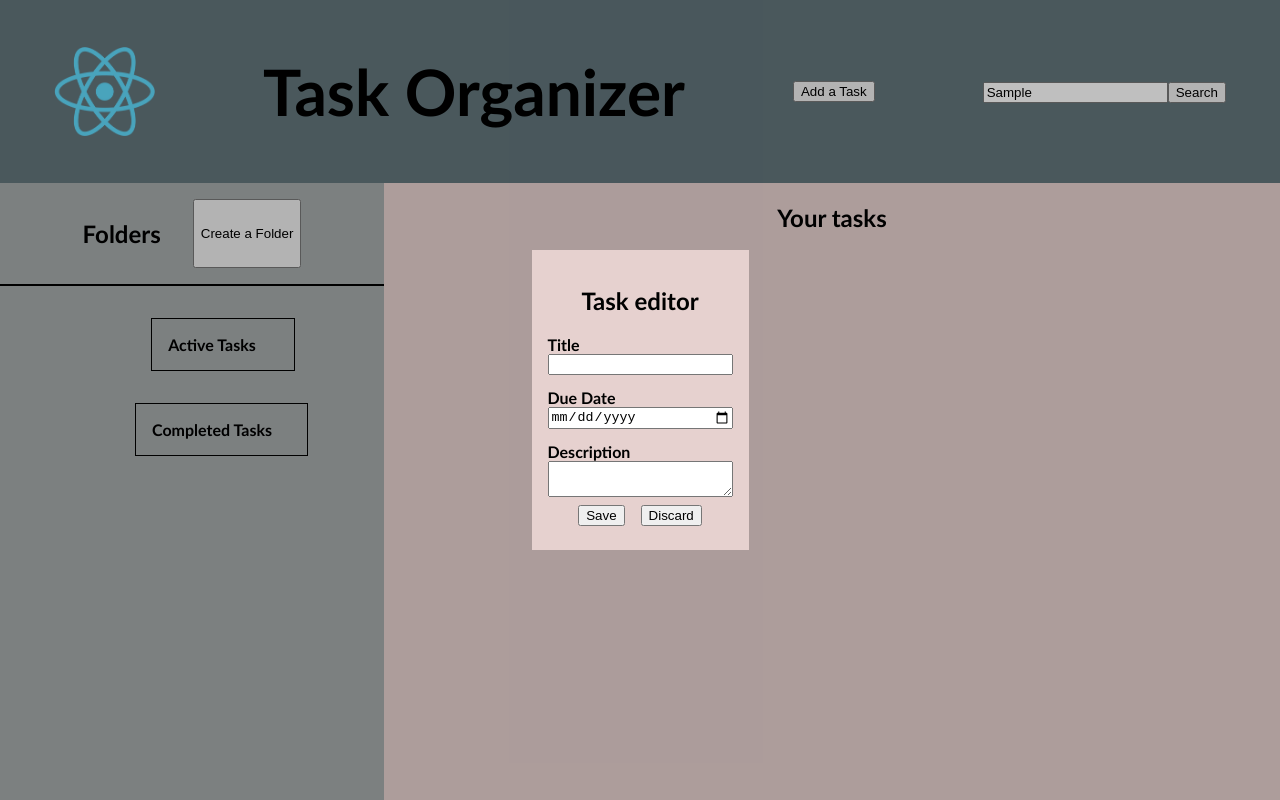
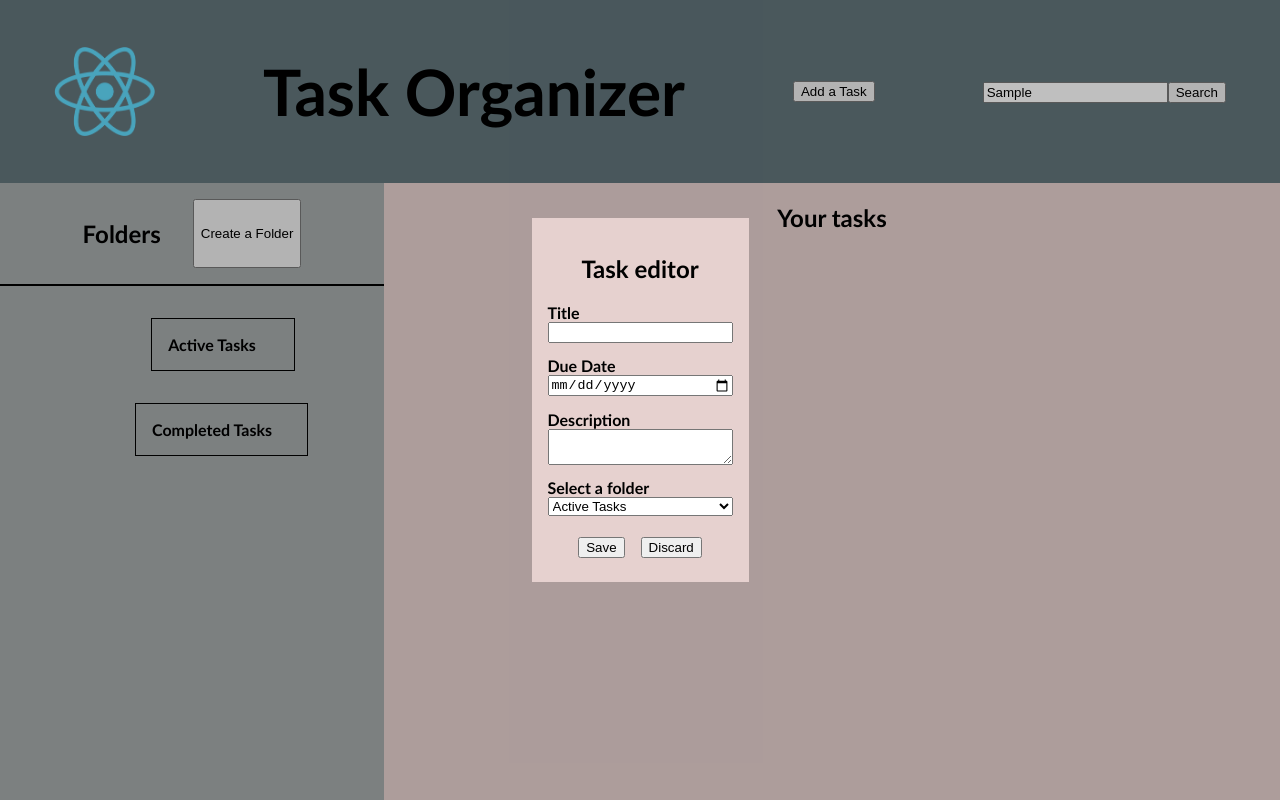
Before and after one commit to napolitanj/to-do-list-react, a React (Vite) app: page / in a window 1280 px wide. Both pictures are taken after typing "Sample" into the empty fields and a click on the button "Add a Task". Shown: the top 800 px of the page. Built offline with nearby package versions, Linux system fonts and the light colour scheme.

Commit message:
add folders dropdown selection to editor and some styles.

```diff
--- a/src/components/TaskEditor.tsx
+++ b/src/components/TaskEditor.tsx
@@ -3,6 +3,7 @@ import { useState } from "react";
 
 interface Props {
   onClick: () => void;
+  folders: [];
   updateTasks: (newTask: {
     title: string;
     description: string;
@@ -10,15 +11,22 @@ interface Props {
   }) => void;
 }
 
-const TaskEditor = ({ onClick, updateTasks }: Props) => {
+const TaskEditor = ({ onClick, updateTasks, folders }: Props) => {
   const [title, setTitle] = useState("");
   const [description, setDescription] = useState("");
   const [date, setDate] = useState("");
+  const [folder, setFolder] = useState([]);
 
   const handleSave = () => {
     const newTask = { title, description, date };
     updateTasks(newTask);
     onClick();
+  };
+
+  const listFolders = (folders) => {
+    return folders
+      .filter((folder) => folder.title !== "Completed Tasks")
+      .map((folder) => <option key={folder.title}>{folder.title}</option>);
   };
 
   return (
@@ -49,6 +57,10 @@ const TaskEditor = ({ onClick, updateTasks }: Props) => {
               value={description}
               onChange={(e) => setDescription(e.target.value)}
             ></textarea>
+            <label>
+              <strong>Select a folder</strong>
+            </label>
+            <select value={folder}>{listFolders(folders)}</select>
           </div>
           <div className="button-container">
             <button onClick={handleSave}>Save</button>
--- a/src/styles/EditorStyles.css
+++ b/src/styles/EditorStyles.css
@@ -25,7 +25,7 @@
             flex-direction:column;
             justify-content:flex-start;
 
-            input {
+            input, select, date, textarea {
                 margin-bottom: 1em;
             }
         }
```
